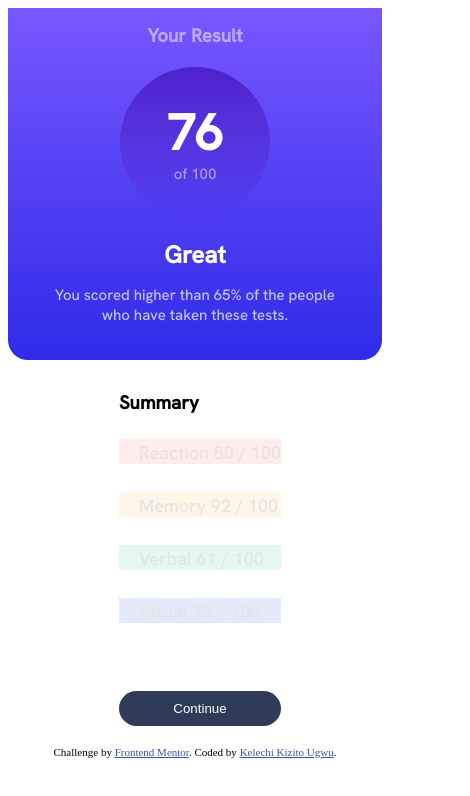
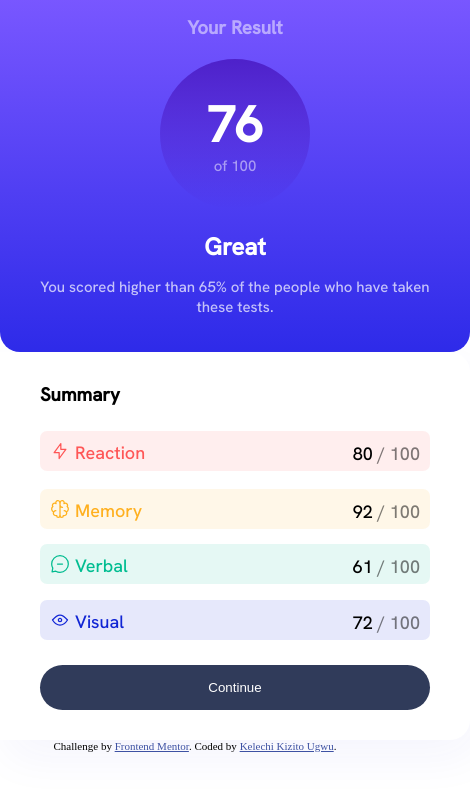
Before and after one commit to Kelechikizito/results-summary-component, a plain HTML site: page index.html in a window 390 px wide. Shown: the whole page, 470 px wide, since content can reach past the window. Drawn offline with Linux system fonts and the light colour scheme.

Commit message:
second commit

```diff
--- a/index.html
+++ b/index.html
@@ -36,10 +36,10 @@
     <div class="section section-two">
       <h3>Summary</h3>
       <div class="summary">
-        <div class="reaction"><p><img src="./assets/images/icon-reaction.svg" alt="">Reaction <span>80 / 100</span></p></div>
-        <div class="memory"><p><img src="./assets/images/icon-memory.svg" alt="">Memory <span>92 / 100</span></p></div>
-        <div class="verbal"><p><img src="./assets/images/icon-verbal.svg" alt="">Verbal <span>61 / 100</span></p></div>
-        <div class="visual"><p><img src="./assets/images/icon-visual.svg" alt="">Visual <span>72 / 100</span></p></div>
+        <div class="reaction"><p><img src="./assets/images/icon-reaction.svg" alt="">Reaction <span class="main-span">80 <span>/ 100</span></span></p></div>
+        <div class="memory"><p><img src="./assets/images/icon-memory.svg" alt="">Memory <span class="main-span">92 <span>/ 100</span></span></p></div>
+        <div class="verbal"><p><img src="./assets/images/icon-verbal.svg" alt="">Verbal <span class="main-span">61 <span>/ 100</span></span></p></div>
+        <div class="visual"><p><img src="./assets/images/icon-visual.svg" alt="">Visual <span class="main-span">72 <span>/ 100</span></span></p></div>
       </div>
       <button>Continue</button>
     </div>
--- a/style.css
+++ b/style.css
@@ -13,6 +13,8 @@
     color: white;
     border-radius: 20px;
     padding: 15px 40px;
+    position: relative;
+    left: 20px;
 }
 
 .section-one > h3 {
@@ -25,16 +27,19 @@
 
 .section-two {
     background-color: white;
-    padding-top: 97px;
-    padding-left: 10px;
-    padding-bottom: 20px;
+    padding-top: 52px;
+    padding-bottom: 15px;
     border-radius: 0 20px 20px 0;
+    width: 204.104px;
+    padding-left: 40px;
+    padding-right: 40px;
+     box-shadow: 0.5rem 1rem 3rem hsla(240, 75%, 51%, 0.05);
 }
 
 .section-two > h3 {
     text-align: left;
     position: relative;
-    bottom: 85px;
+    bottom: 40px;
 }
 
 .circle {
@@ -65,34 +70,82 @@
 
 .summary {
     text-align: left;
+    position: relative;
+    bottom: 15px;
 }
 
 .reaction {
-    background-color: hsl(0, 100%, 67%);
-    opacity: 0.1;
+    background-color: hsl(0, 100%, 67%, 0.1);
+    color: hsl(0, 100%, 67%, 1);
     position: relative;
-    bottom: 80px;
+    bottom: 20px;
+    height: 40px;
+    border-radius: 7px;
 }
 
 .memory {
-    background-color: hsl(39, 100%, 56%);
-    opacity: 0.1;
+    background-color: hsl(39, 100%, 56%, 0.1);
+    color: hsl(39, 100%, 56%, 1);
     position: relative;
-    bottom: 70px;
+    bottom: 20px;
+    height: 40px;
+    border-radius: 7px;
 }
 
 .verbal {
-    background-color: hsl(166, 100%, 37%);
-    opacity: 0.1;
+    background-color: hsl(166, 100%, 37%, 0.1);
+    color: hsl(166, 100%, 37%, 1);
     position: relative;
-    bottom: 60px;
+    bottom: 23px;
+    height: 40px;
+    border-radius: 7px;
 }
 
 .visual {
-    background-color: hsl(234, 85%, 45%);
-    opacity: 0.1;
+    background-color: hsl(234, 85%, 45%, 0.1);
+    color: hsl(234, 85%, 45%, 1);
     position: relative;
-    bottom: 50px;
+    bottom: 25px;
+    height: 40px;
+    border-radius: 7px;
+}
+
+.reaction > p {
+    position: relative;
+    top: 8px;
+}
+
+.memory > p {
+    position: relative;
+    top: 8px;
+}
+
+.verbal > p {
+    position: relative;
+    top: 8px;
+}
+
+.visual > p {
+    position: relative;
+    top: 8px;
+}
+
+img {
+    position: relative;
+    top: 2px;
+    left: 10px;
+    margin-right: 15px;
+}
+
+.main-span {
+    color: black;
+    position: absolute;
+    right: 10px;
+    top: 3px;
+}
+
+.main-span > span {
+    opacity: 0.5;
 }
 
 .main > div {
@@ -101,13 +154,16 @@
 
 button {
     width: 100%;
-    height: 25px;
+    cursor: pointer;
+    height: 45px;
     color: white;
     background-color: hsl(224, 30%, 27%);
     border-radius:30px;
     padding-top: 10px;
-    padding-bottom: 25px;
+    padding-bottom: 10px;
     border: none;
+    position: relative;
+    bottom: 15px;
 }
 
 button:hover {
@@ -121,7 +177,13 @@ p {
 
 /* responsive styles */
 
-@media (max-width: 415px) {
+/* tablet */
+
+@media (max-width: 785px) {
+
+    body {
+        margin: 0;
+    }
 
     .section-one {
         background-image: linear-gradient(hsl(252, 100%, 67%), hsl(241, 81%, 54%));
@@ -129,6 +191,9 @@ p {
         border-radius: 0 0 20px 20px;
         display: block;
         padding: 15px 40px;
+        width: 100%;
+        position: relative;
+        left: 0px;
     }
 
     .section-one br {
@@ -140,4 +205,42 @@ p {
         margin-top: 0;
     }
 
+    .section-two {
+        width: 100%;
+    }
 }
+
+
+/* phones */
+
+@media (max-width: 415px) {
+
+    body {
+        margin: 0;
+    }
+
+    .section-one {
+        background-image: linear-gradient(hsl(252, 100%, 67%), hsl(241, 81%, 54%));
+        color: white;
+        border-radius: 0 0 20px 20px;
+        display: block;
+        padding: 15px 40px;
+        width: 100%;
+        position: relative;
+        left: 0px;
+    }
+
+    .section-one br {
+        display: none;
+    }
+
+    .section-one > h3 {
+        opacity: 0.5;
+        margin-top: 0;
+    }
+
+    .section-two {
+        width: 100%;
+    }
+
+}
```
Also changed, not shown: 1 other file.
